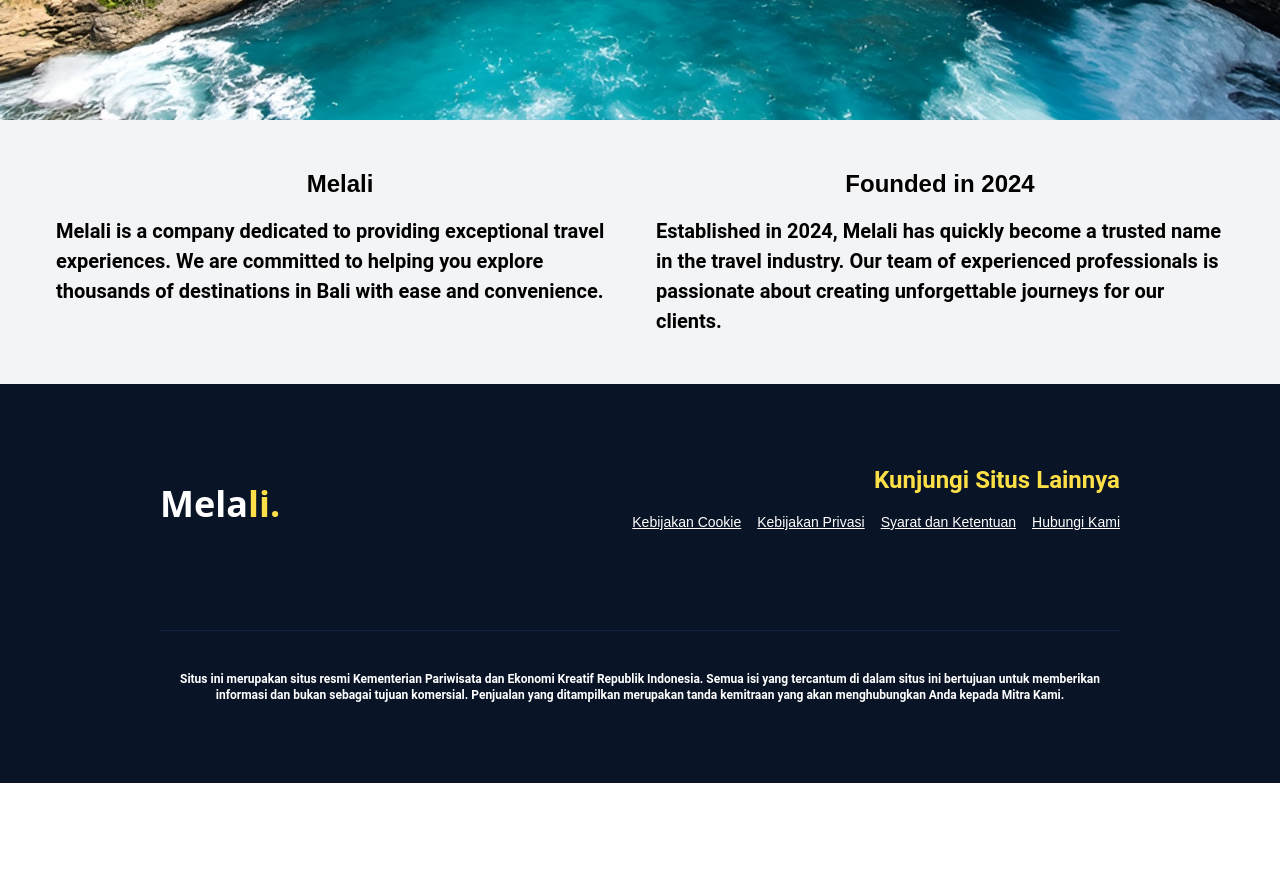
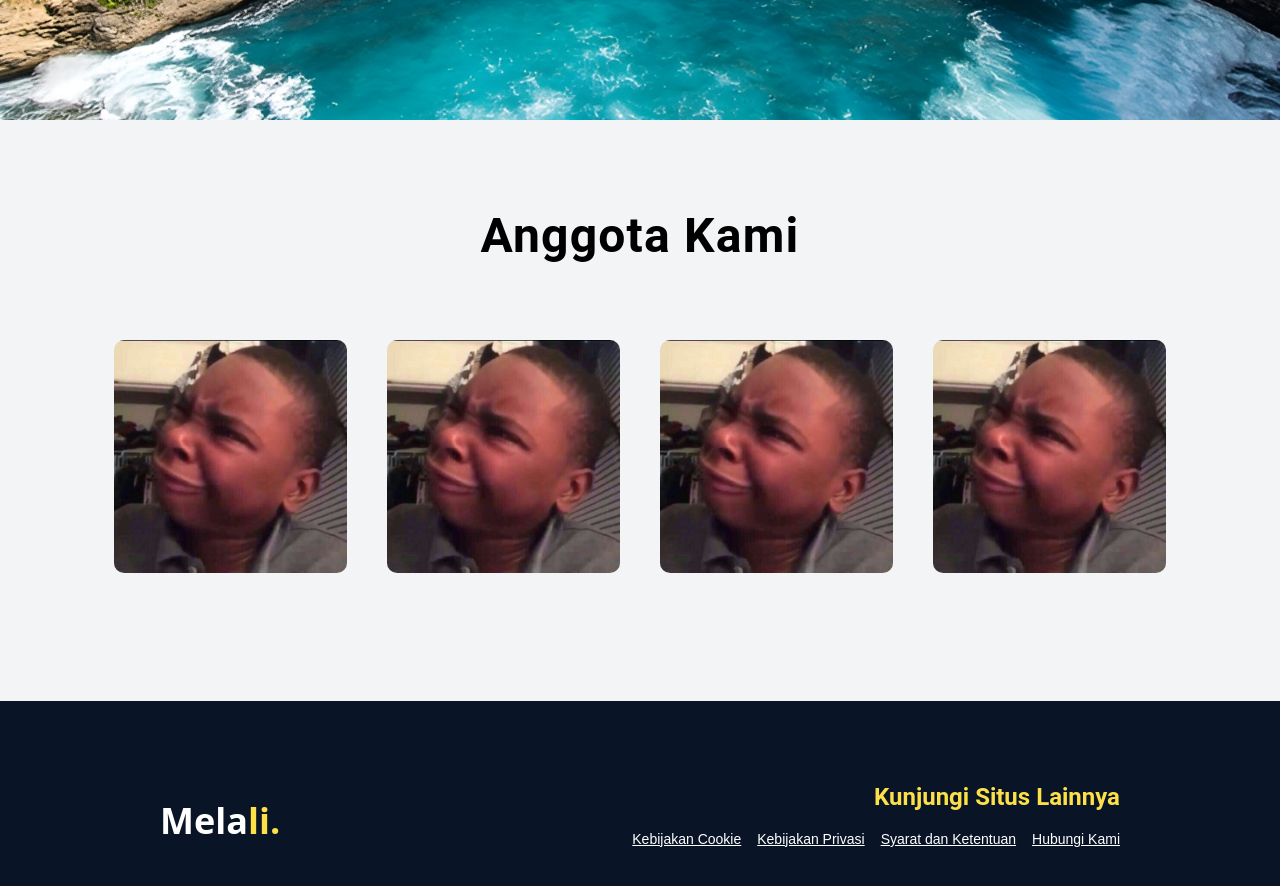
Before and after one commit to chelseaphoebe/melali-in-bali, a React (Create React App) app: page /aboutUs in a window 1280 px wide. Shown: the part 480-1366 px from the top of the page. Before the commit the page ends 1263 px from the top, so only its background shows below. Built offline with nearby package versions, Linux system fonts and the light colour scheme; some icons are missing.

Commit message:
abt us dummy
msh dummy

```diff
--- a/src/pages/AboutUs.css
+++ b/src/pages/AboutUs.css
@@ -0,0 +1,47 @@
+.programs{
+    margin: 80px auto;
+    width: 90%;
+    display: flex;
+    align-items: center;
+    gap: 40px;
+}
+
+.program img{
+    width: 100%;
+    border-radius: 10px;
+    display: block;
+}
+.program{
+    flex-basis: 31%;
+    position: relative;
+}
+
+.caption{
+    border-radius: 10px;
+    position: absolute;
+    top: 0;
+    left: 0;
+    bottom: 0;
+    right: 0;
+    background: rgba(0, 15, 152, 0.3);
+    display: flex;
+    align-items: center;
+    justify-content: center;
+    flex-direction: column;
+    color: #fff;
+    cursor: pointer;
+    opacity: 0;
+    padding-top: 70%;
+    transition: 0.4s;
+}
+
+
+.program:hover .caption{
+    opacity: 1;
+    padding-top: 0;
+}
+
+.caption p{
+    color:#fff;
+    opacity: 70%;
+}
--- a/src/pages/AboutUs.jsx
+++ b/src/pages/AboutUs.jsx
@@ -1,6 +1,7 @@
 import Footer from "../components/Footer";
 import React, { useState, useEffect } from 'react';
 import './AboutUs.css';
+import progIMG from '../images/dummy2.jpg'
 
 
 
@@ -15,21 +16,44 @@ const AboutUs = () => {
 				</div>
 			</section>
 
-      <section className="bg-gray-100 py-12 px-14">
+      <section className="bg-gray-100 py-12 px-14 gap-3">
 
-          <div className="grid grid-cols-1 md:grid-cols-2 gap-8">
-            <div>
-              <h3 className="text-2xl font-semibold mb-4 text-center">Melali</h3>
-              <p>
-                Melali is a company dedicated to providing exceptional travel experiences. We are committed to helping you explore thousands of destinations in Bali with ease and convenience.
+      <p className="text-dark text-5xl font-semibold text-left tracking-wide font-bold text-center pt-11">
+              Anggota Kami
               </p>
+
+          <div className="programs">
+
+            <div className="program">
+              <img src={ progIMG } alt="" />
+              <div className="caption">
+                <p>Austin</p>
+                <p>00000096252</p>
+              </div>
             </div>
 
-            <div>
-              <h3 className="text-2xl font-semibold mb-4 text-center">Founded in 2024</h3>
-              <p>
-                Established in 2024, Melali has quickly become a trusted name in the travel industry. Our team of experienced professionals is passionate about creating unforgettable journeys for our clients.
-              </p>
+            <div className="program">
+              <img src={ progIMG } alt="" />
+              <div className="caption">
+                <p>Austin</p>
+                <p>00000096252</p>
+              </div>
+            </div>
+
+            <div className="program">
+              <img src={ progIMG } alt="" />
+              <div className="caption">
+                <p>Austin</p>
+                <p>00000096252</p>
+              </div>
+            </div>
+
+            <div className="program">
+              <img src={ progIMG } alt="" />
+              <div className="caption">
+                <p>Austin</p>
+                <p>00000096252</p>
+              </div>
             </div>
           </div>
       </section>
```
Also changed, not shown: src/images/dummy1.jpeg (added), src/images/dummy2.jpg (added).
